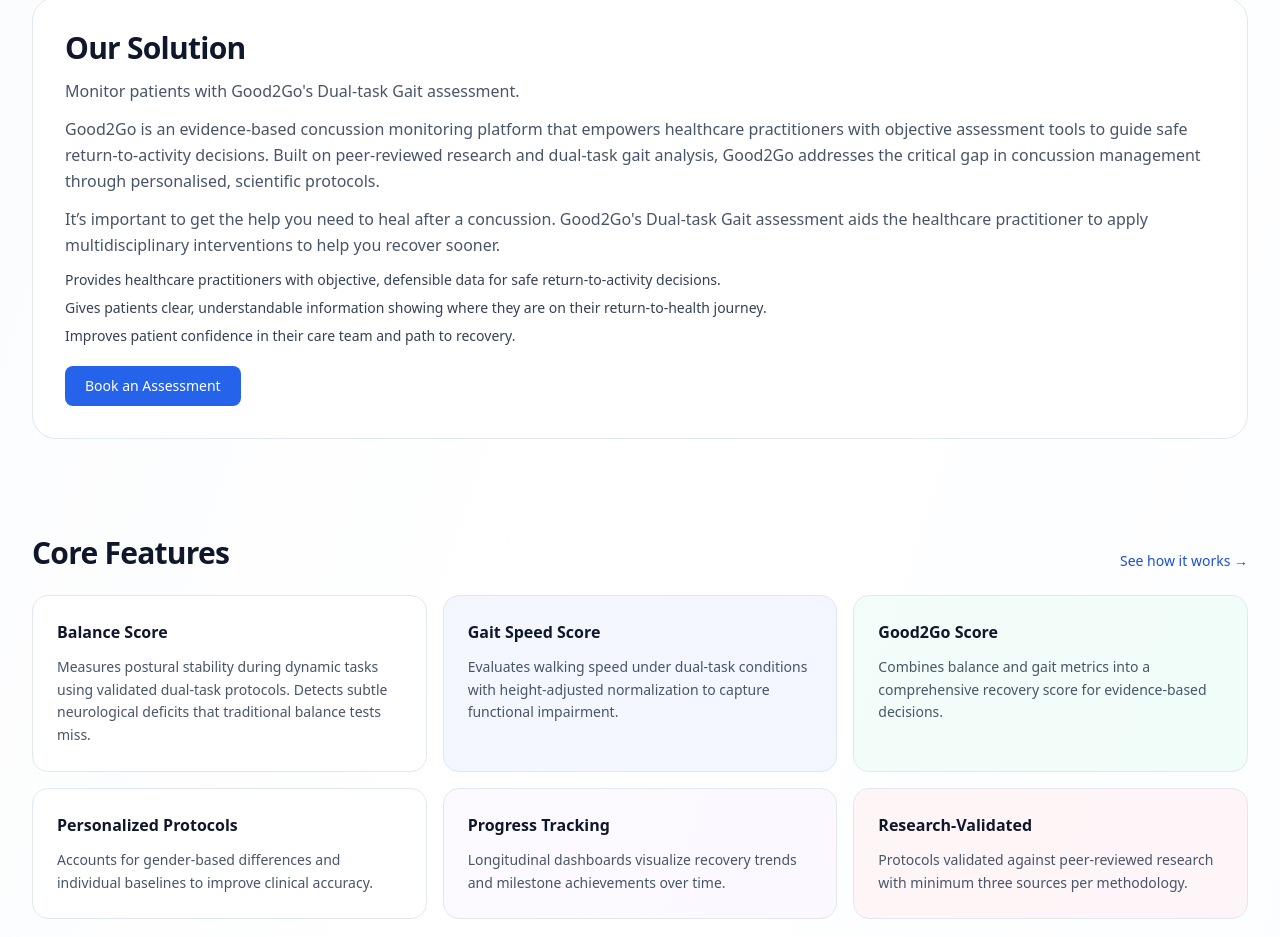
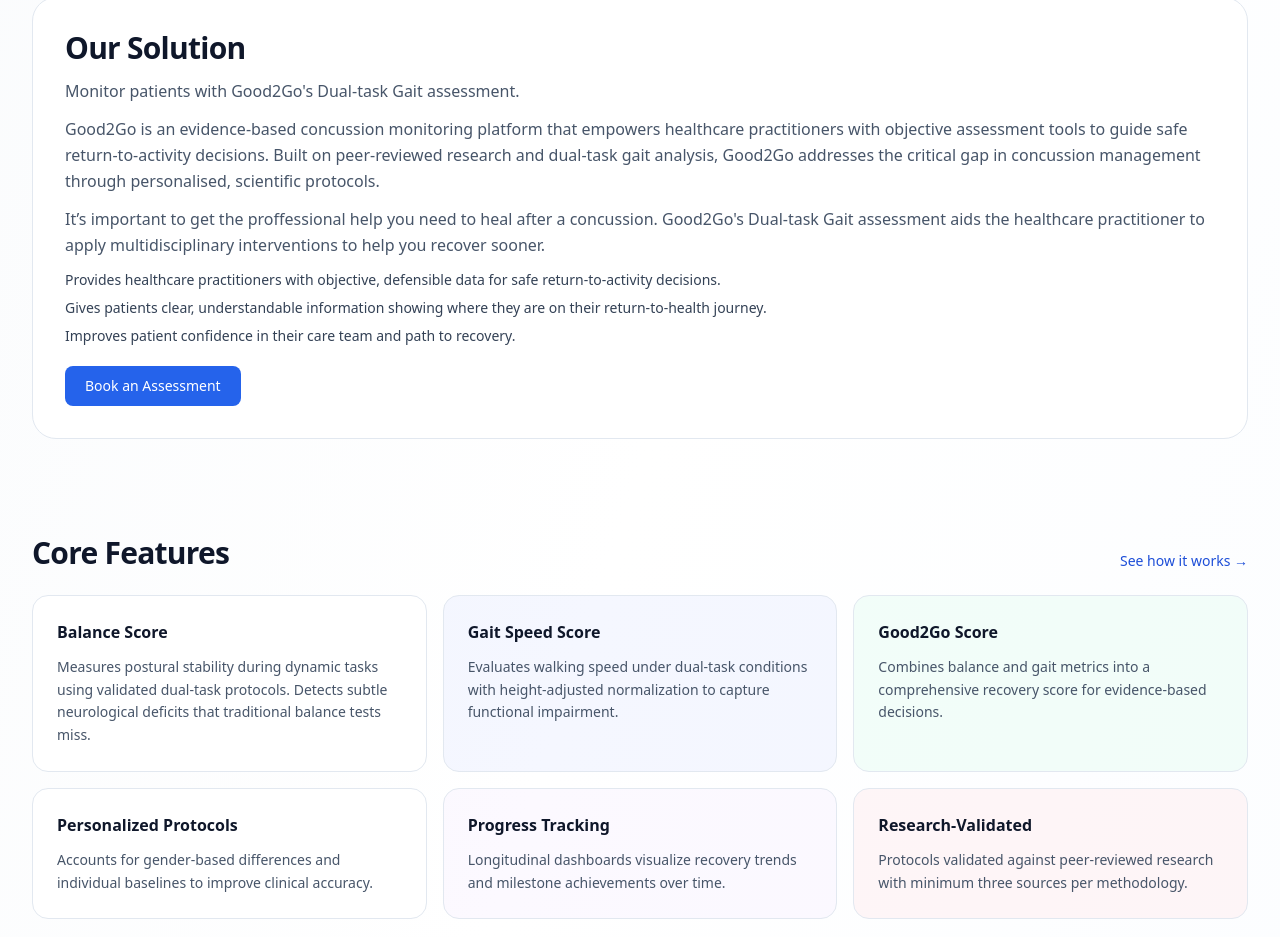
Before and after one commit to Barriej63/good2go-site, a Next.js app: page / in a window 1280 px wide. Shown: the part 1472-2409 px from the top of the page. Built offline with nearby package versions, Linux system fonts and the light colour scheme.

Commit message:
Update page.tsx

```diff
--- a/app/page.tsx
+++ b/app/page.tsx
@@ -98,7 +98,7 @@ export default function Page() {
       management through personalised, scientific protocols.
     </p>
     <p className="mt-3 text-slate-600 leading-relaxed">
-      It’s important to get the help you need to heal after a concussion.  Good2Go&apos;s
+      It’s important to get the proffessional help you need to heal after a concussion.  Good2Go&apos;s
       Dual-task Gait assessment aids the healthcare practitioner to apply multidisciplinary
       interventions to help you recover sooner.
     </p>
```
